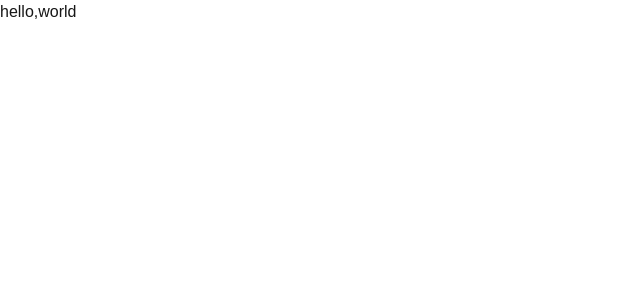
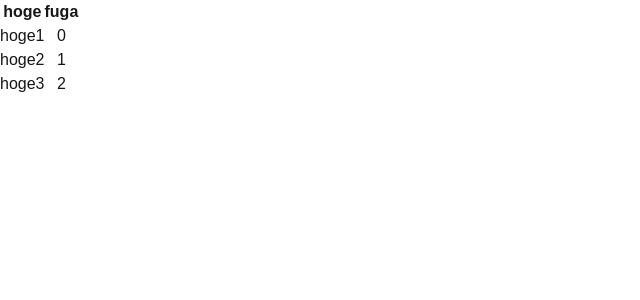
Before and after one commit to ysdzm/nitech-daigakuin-rishu-checker, a Next.js app: page / in a window 1280 px wide. Shown: the top 300 px of the page, without its empty margins (0-640 px from the left). Built offline with nearby package versions, Linux system fonts and the light colour scheme.

Commit message:
fix: Tanstack Tableでdata.jsonを表示するサンプルを実装

```diff
--- a/app/page.tsx
+++ b/app/page.tsx
@@ -1,9 +1,49 @@
-import Image from "next/image";
+'use client';
 
-export default function Home() {
-  return (
-    <div>
-      <h1>hello,world</h1>
-    </div>
-  );
+import { createColumnHelper, getCoreRowModel, useReactTable } from '@tanstack/react-table';
+import { ShowTable } from '@/components/ShowTable';
+import { useState, useEffect } from 'react';
+
+// テーブルデータの型を定義
+type TestTable = {
+  hoge: string;
+  fuga: number;
 }
+
+// createColumnHelper を利用してカラム定義を作成
+const columnHelper = createColumnHelper<TestTable>();
+
+const testTableColumnDefs = [
+  columnHelper.accessor((row) => row.hoge, {
+    id: 'hoge',
+    header: 'hoge',
+  }),
+  columnHelper.accessor((row) => row.fuga, {
+    id: 'fuga',
+    header: 'fuga',
+  }),
+];
+
+export default function Page() {
+  const [data, setData] = useState<TestTable[]>([]);
+
+  useEffect(() => {
+    // 仮のJSONデータを読み込む
+    const fetchData = async () => {
+      const response = await fetch('/data.json'); // データのパスを指定
+      const jsonData: TestTable[] = await response.json();
+      setData(jsonData);
+    };
+
+    fetchData();
+  }, []);
+
+  // useReactTable 呼び出し
+  const table = useReactTable<TestTable>({
+    columns: testTableColumnDefs,
+    data: data,
+    getCoreRowModel: getCoreRowModel(),
+  });
+
+  return <ShowTable table={table} />;
+}
--- /dev/null
+++ b/components/ShowTable.tsx
@@ -0,0 +1,74 @@
+import {
+    Cell,
+    Header,
+    Table, flexRender,
+} from '@tanstack/react-table';
+
+const ShowHeader = ({
+    table,
+}: {
+    table: Table<any>;
+}) => {
+    return (
+        <thead>
+            {table.getHeaderGroups().map((headerGroup) => (
+                <tr key={headerGroup.id}>
+                    {headerGroup.headers.map((header) => (
+                        <th key={header.id} colSpan={header.colSpan}>
+                            {header.isPlaceholder
+                                ? null
+                                : flexRender(
+                                    header.column.columnDef.header,
+                                    header.getContext()
+                                )}
+                        </th>
+                    ))}
+                </tr>
+            ))}
+        </thead>
+    )
+}
+
+const ShowBody = ({
+    table,
+}: {
+    table: Table<any>;
+}) => {
+    return (
+        <tbody>
+            {table.getRowModel().rows.map((row, index) => {
+                const tableCell = (cell: Cell<any, unknown>, cellIndex?: number) => (
+                    <td key={cell.column.id}>
+                        {flexRender(cell.column.columnDef.cell, cell.getContext())}
+                    </td>
+                );
+                return (
+                    <tr
+                        key={index}
+                        style={{ textAlign: 'center' }}
+                    >
+                        <>{row.getVisibleCells().map(tableCell)}</>
+                    </tr>
+                );
+            })}
+        </tbody>
+    )
+}
+
+export const ShowTable = ({
+    table
+}: {
+    table: Table<any>;
+}
+) => {
+    return (
+        <div>
+            <main>
+                <table>
+                    <ShowHeader table={table} />
+                    <ShowBody table={table} />
+                </table>
+            </main>
+        </div>
+    );
+}
--- /dev/null
+++ b/public/data.json
@@ -0,0 +1,14 @@
+[
+    {
+      "hoge": "hoge1",
+      "fuga": 0
+    },
+    {
+      "hoge": "hoge2",
+      "fuga": 1
+    },
+    {
+      "hoge": "hoge3",
+      "fuga": 2
+    }
+  ]
```
Also changed, not shown: package.json (+6 -5 lines), 1 other file (tests, documents, lock files or other folders).
